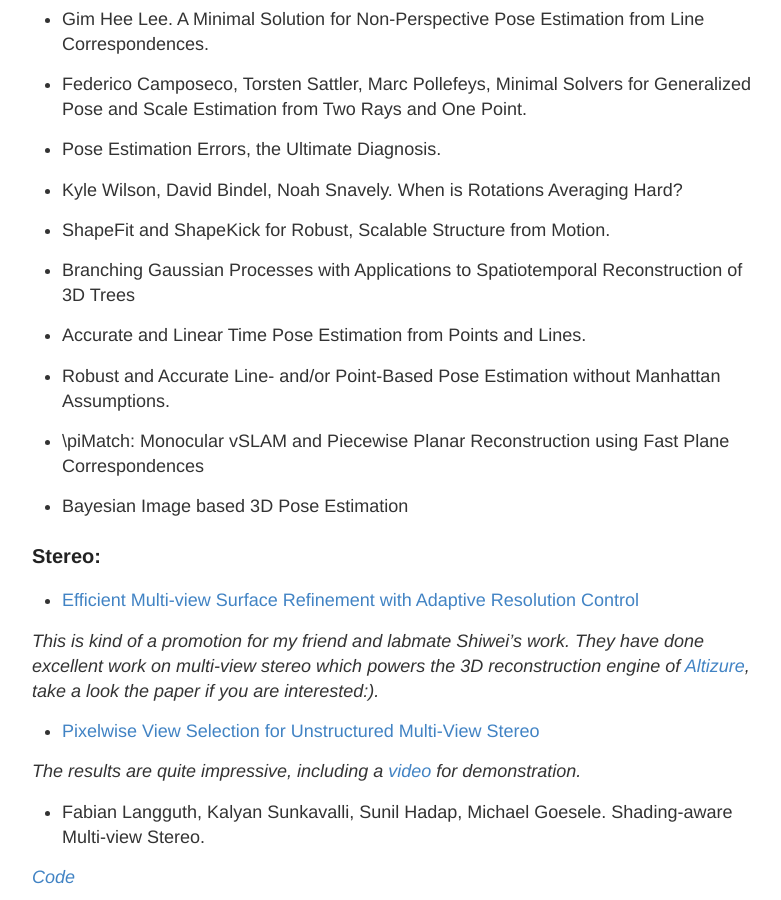
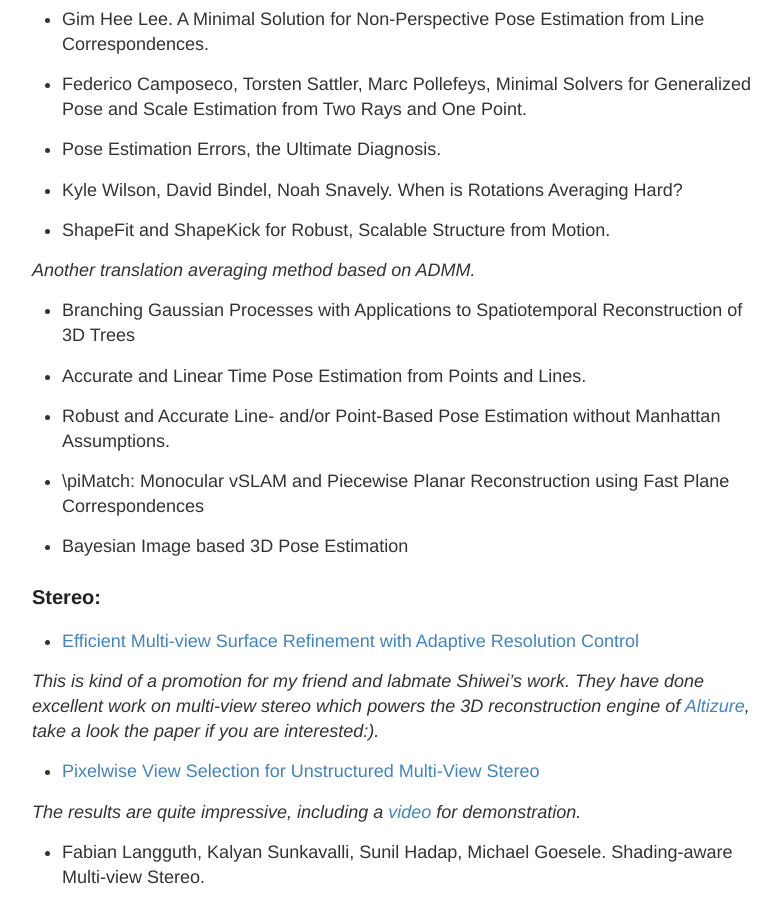
Before and after one commit to hlzz/hlzz.github.io, a Jekyll site: the page built from _posts/2016-5-20-top3dpapers.md, in a window 1280 px wide and 900 px high, scrolled down 928 px. Shown: the whole window, without its empty margins (248-1029 px from the left). Built offline with Jekyll 4.4.1, drawn with Linux system fonts in a browser that asks for light colours; comment, search, counter and statistics services are not loaded; part of the change alters nothing that is shown.

```diff
--- a/_layouts/default.html
+++ b/_layouts/default.html
@@ -52,12 +52,12 @@
 <br>
 © Tianwei Shen 2015 - 2016 | #visitors since June 2016:
 <!-- GoStats JavaScript Based Code -->
-<script type="text/javascript" src="http://gostats.com/js/counter.js"></script>
+<script type="text/javascript" src="https://ssl.gostats.com/js/counter.js"></script>
 <script type="text/javascript">_gos='monster.gostats.com';_goa=480777;
-_got=4;_goi=1;_goz=0;_god='hits';_gol='site tracking';_GoStatsRun();</script>
-<noscript><a target="_blank" title="site tracking"
-href="http://gostats.com"><img alt="site tracking"
-src="http://monster.gostats.com/bin/count/a_480777/t_4/i_1/z_0/show_hits/counter.png"
+_got=7;_goi=3;_goz=0;_god='hits';_gol='Get an invisible tracker from GoStats';_GoStatsRun();</script>
+<noscript><a target="_blank" title="Get an invisible tracker from GoStats"
+href="http://gostats.com"><img alt="Get an invisible tracker from GoStats"
+src="https://ssl.gostats.com/bin/count/a_480777/t_7/i_3/z_0/show_hits/ssl_monster.gostats.com/counter.png"
 style="border-width:0" /></a></noscript>
 <!-- End GoStats JavaScript Based Code -->
         </footer>
--- a/_posts/2016-5-20-top3dpapers.md
+++ b/_posts/2016-5-20-top3dpapers.md
@@ -37,6 +37,8 @@ Lists and details to be extended...
 * Kyle Wilson, David Bindel, Noah Snavely. When is Rotations Averaging Hard?
 
 * ShapeFit and ShapeKick for Robust, Scalable Structure from Motion.
+
+*Another translation averaging method based on ADMM.*
 
 * Branching Gaussian Processes with Applications to Spatiotemporal Reconstruction of 3D Trees
 
```
